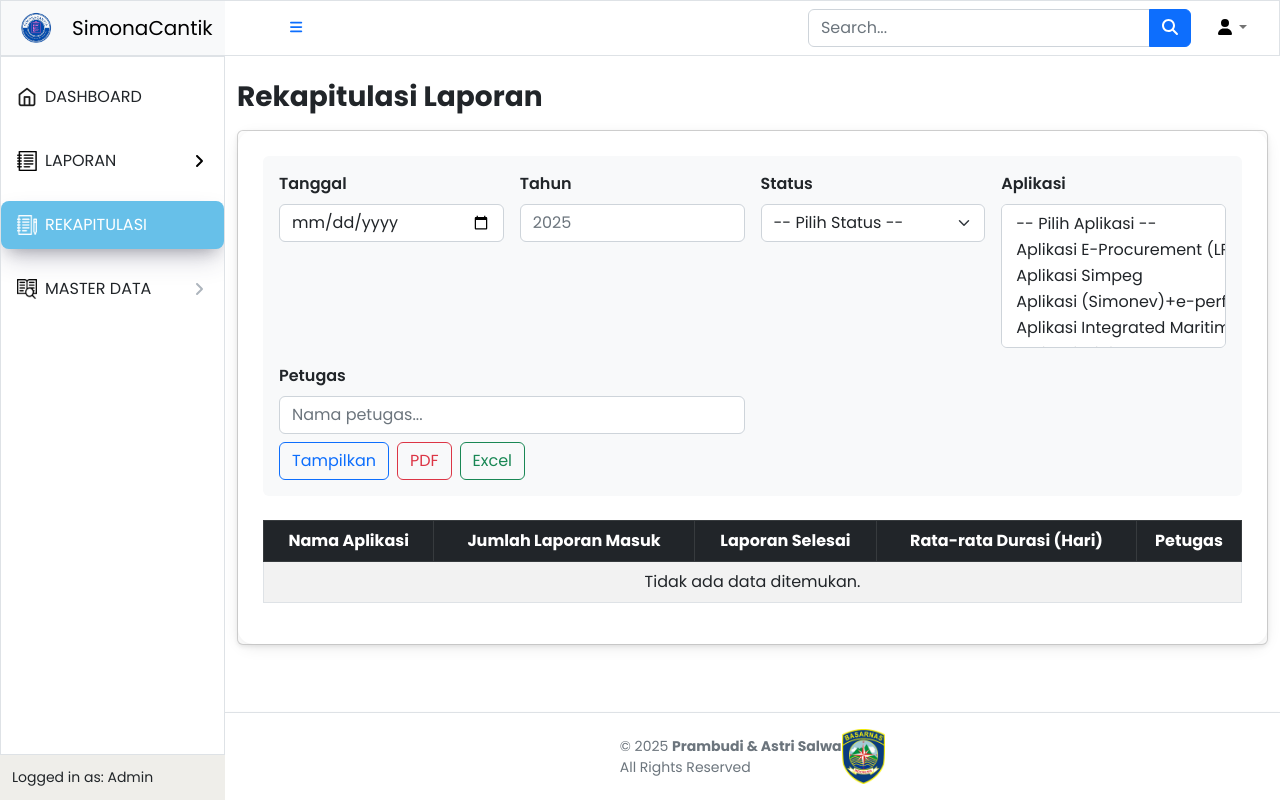
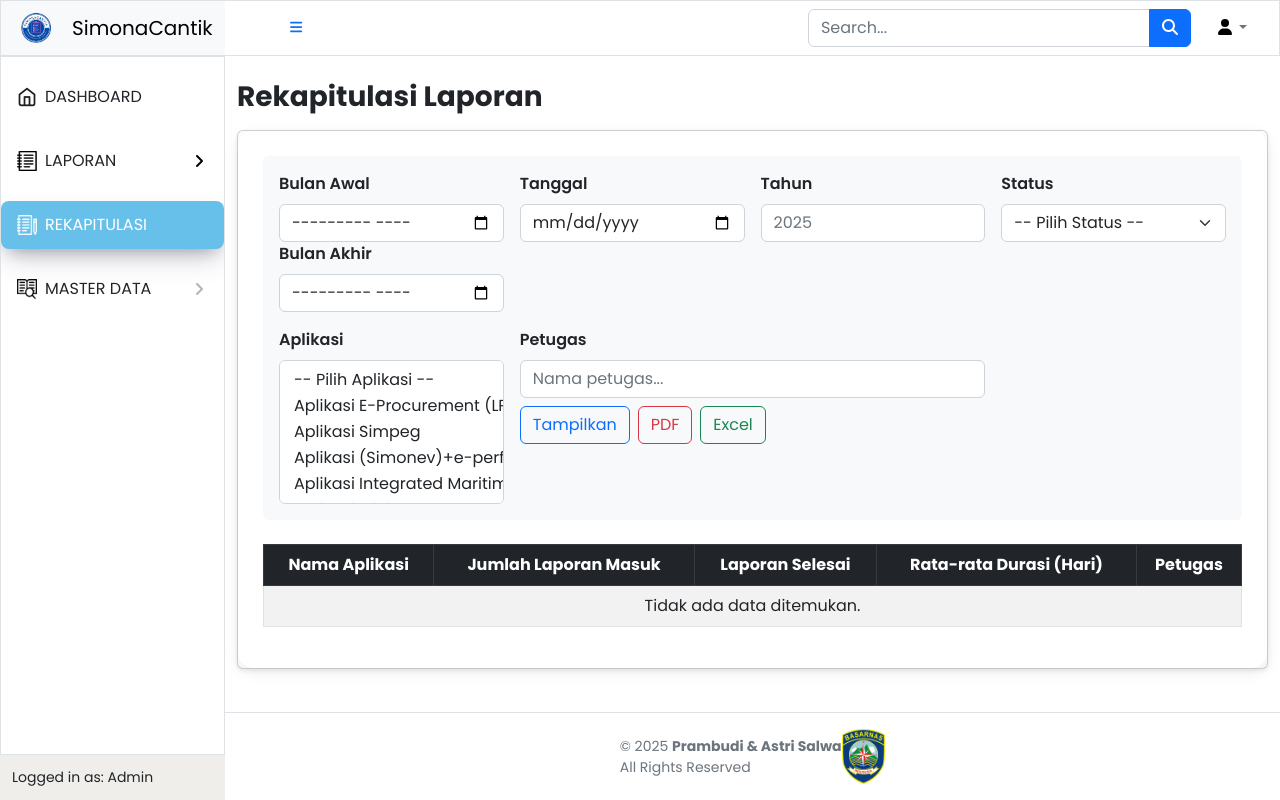
Before and after one commit to Prambudialief/laporan, a PHP site: page /laporan/admin/rekap.php in a window 1280 px wide. Run offline with PHP 8.4, Linux system fonts and the light colour scheme; data that the repository does not hold is empty; some libraries are stand-ins or nearby versions.

Commit message:
keamanan data

```diff
--- a/admin/cetakRekap.php
+++ b/admin/cetakRekap.php
@@ -39,6 +39,12 @@ if (!empty($_GET['nama_aplikasi'])) {
 if (!empty($_GET['petugas'])) {
   $petugas = mysqli_real_escape_string($conn, $_GET['petugas']);
   $filter[] = "nama_petugas LIKE '%$petugas%'";
+}
+
+if (!empty($_GET['bulan_mulai']) && !empty($_GET['bulan_selesai'])) {
+  $mulai = $_GET['bulan_mulai'] . "-01";
+  $akhir = date("Y-m-t", strtotime($_GET['bulan_selesai'] . "-01"));
+  $filter[] = "DATE(waktu_pelaporan) BETWEEN '$mulai' AND '$akhir'";
 }
 
 if (count($filter) > 0) {
--- a/admin/cetakRekapExcel.php
+++ b/admin/cetakRekapExcel.php
@@ -36,6 +36,12 @@ if (!empty($_GET['nama_aplikasi'])) {
 if (!empty($_GET['petugas'])) {
   $petugas = mysqli_real_escape_string($conn, $_GET['petugas']);
   $filter[] = "nama_petugas LIKE '%$petugas%'";
+}
+
+if (!empty($_GET['bulan_mulai']) && !empty($_GET['bulan_selesai'])) {
+  $mulai = $_GET['bulan_mulai'] . "-01";
+  $akhir = date("Y-m-t", strtotime($_GET['bulan_selesai'] . "-01"));
+  $filter[] = "DATE(waktu_pelaporan) BETWEEN '$mulai' AND '$akhir'";
 }
 
 if (count($filter) > 0) {
--- a/admin/rekap.php
+++ b/admin/rekap.php
@@ -30,6 +30,33 @@ if (!empty($_POST['petugas'])) {
     $filter[] = "nama_petugas LIKE '%" . mysqli_real_escape_string($conn, $_POST['petugas']) . "%'";
 }
 
+$bulan_mulai = $_POST['bulan_mulai'] ?? '';
+$bulan_selesai = $_POST['bulan_selesai'] ?? '';
+
+if ($bulan_mulai !== '' || $bulan_selesai !== '') {
+
+    if ($bulan_mulai !== '' && $bulan_selesai === '') {
+        $bulan_selesai = $bulan_mulai;
+    }
+
+    if ($bulan_mulai === '' && $bulan_selesai !== '') {
+        $bulan_mulai = $bulan_selesai;
+    }
+
+    $mulai = $bulan_mulai . "-01";
+    $akhir = date("Y-m-t", strtotime($bulan_selesai . "-01"));
+
+    $mulai = mysqli_real_escape_string($conn, $mulai);
+    $akhir = mysqli_real_escape_string($conn, $akhir);
+
+    if ($mulai > $akhir) {
+        $temp = $mulai;
+        $mulai = $akhir;
+        $akhir = $temp;
+    }
+
+    $filter[] = "DATE(waktu_pelaporan) BETWEEN '$mulai' AND '$akhir'";
+}
 
 if (count($filter) > 0) {
     $query .= " WHERE " . implode(" AND ", $filter);
@@ -63,6 +90,12 @@ $result = mysqli_query($conn, $query);
         <div class="card-body form-container">
             <form action="" method="post" enctype="multipart/form-data" class="bg-light p-3 rounded">
                 <div class="row g-3">
+                    <div class="col-lg-3 col-md-4 col-sm-6">
+                        <label class="form-label fw-semibold">Bulan Awal</label>
+                        <input type="month" class="form-control" name="bulan_mulai" value="<?= $_POST['bulan_mulai'] ?? '' ?>">
+                        <label class="form-label fw-semibold">Bulan Akhir</label>
+                        <input type="month" class="form-control" name="bulan_selesai" value="<?= $_POST['bulan_selesai'] ?? '' ?>">
+                    </div>
                     <!-- Kolom tanggal -->
                     <div class="col-lg-3 col-md-4 col-sm-6">
                         <label class="form-label fw-semibold">Tanggal</label>
@@ -144,7 +177,7 @@ $result = mysqli_query($conn, $query);
                             <button
                                 type="submit"
                                 formaction="cetakRekap.php?
-                                judul_laporan=<?= $_POST['judul_laporan'] ?? '' ?>&
+                                judul_laporan=<?= $_POST['judul_laporan'] ?? '' ?>&bulan_mulai=<?= $_POST['bulan_mulai'] ?? '' ?>&bulan_selesai=<?= $_POST['bulan_selesai'] ?? '' ?>&
                                 tahun=<?= $_POST['tahun'] ?? '' ?>&
                                 status_laporan=<?= $_POST['status_laporan'] ?? '' ?>&
                                 nama_aplikasi=<?= $_POST['nama_aplikasi'] ?? '' ?>&
@@ -157,7 +190,7 @@ $result = mysqli_query($conn, $query);
                             <button
                                 type="submit"
                                 formaction="cetakRekapExcel.php?
-                                judul_laporan=<?= $_POST['judul_laporan'] ?? '' ?>&
+                                judul_laporan=<?= $_POST['judul_laporan'] ?? '' ?>&bulan_mulai=<?= $_POST['bulan_mulai'] ?? '' ?>&bulan_selesai=<?= $_POST['bulan_selesai'] ?? '' ?>&
                                 tahun=<?= $_POST['tahun'] ?? '' ?>&
                                 status_laporan=<?= $_POST['status_laporan'] ?? '' ?>&
                                 nama_aplikasi=<?= $_POST['nama_aplikasi'] ?? '' ?>&
--- a/user/cetakRekap.php
+++ b/user/cetakRekap.php
@@ -46,6 +46,12 @@ if (!empty($_GET['nama_aplikasi'])) {
 if (!empty($_GET['petugas'])) {
   $petugas = mysqli_real_escape_string($conn, $_GET['petugas']);
   $filter[] = "nama_petugas LIKE '%$petugas%'";
+}
+
+if (!empty($_GET['bulan_mulai']) && !empty($_GET['bulan_selesai'])) {
+  $mulai = $_GET['bulan_mulai'] . "-01";
+  $akhir = date("Y-m-t", strtotime($_GET['bulan_selesai'] . "-01"));
+  $filter[] = "DATE(waktu_pelaporan) BETWEEN '$mulai' AND '$akhir'";
 }
 
 if (count($filter) > 0) {
--- a/user/cetakRekapExcel.php
+++ b/user/cetakRekapExcel.php
@@ -43,6 +43,12 @@ if (!empty($_GET['nama_aplikasi'])) {
 if (!empty($_GET['petugas'])) {
   $petugas = mysqli_real_escape_string($conn, $_GET['petugas']);
   $filter[] = "nama_petugas LIKE '%$petugas%'";
+}
+
+if (!empty($_GET['bulan_mulai']) && !empty($_GET['bulan_selesai'])) {
+  $mulai = $_GET['bulan_mulai'] . "-01";
+  $akhir = date("Y-m-t", strtotime($_GET['bulan_selesai'] . "-01"));
+  $filter[] = "DATE(waktu_pelaporan) BETWEEN '$mulai' AND '$akhir'";
 }
 
 if (count($filter) > 0) {
```
Also changed, not shown: user/rekap.php (+36 -2 lines), 1 other file.
